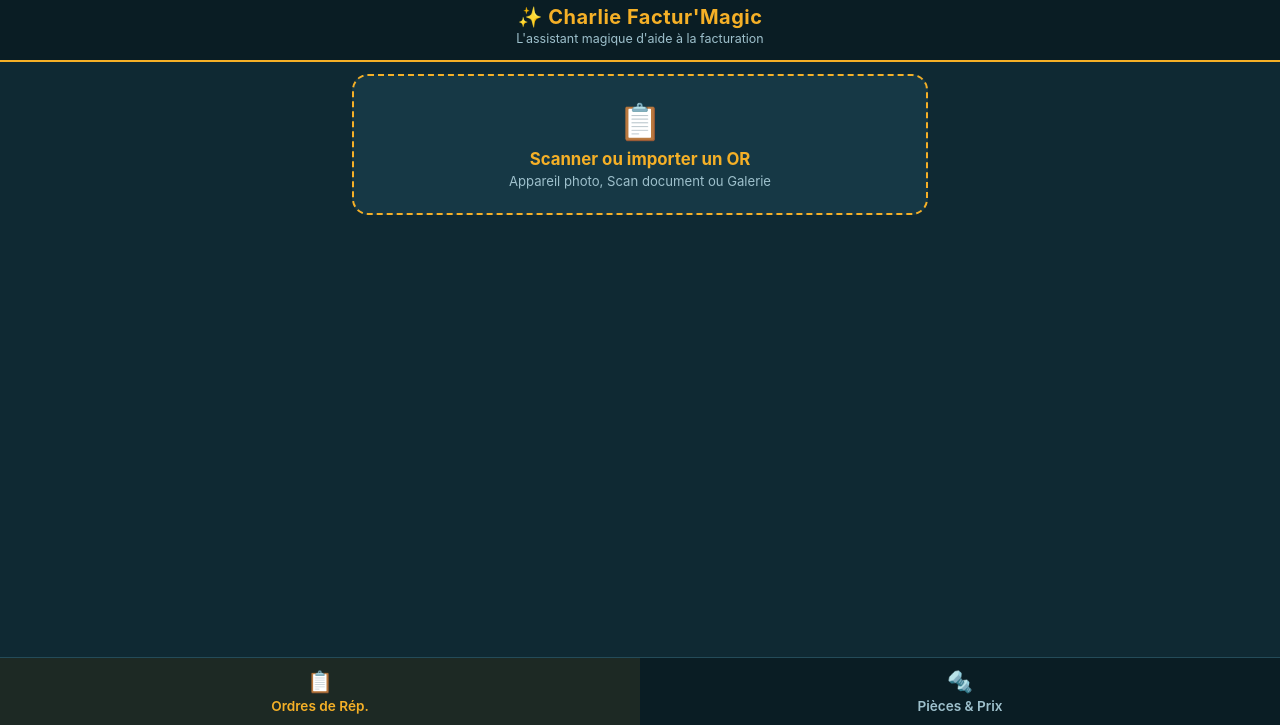
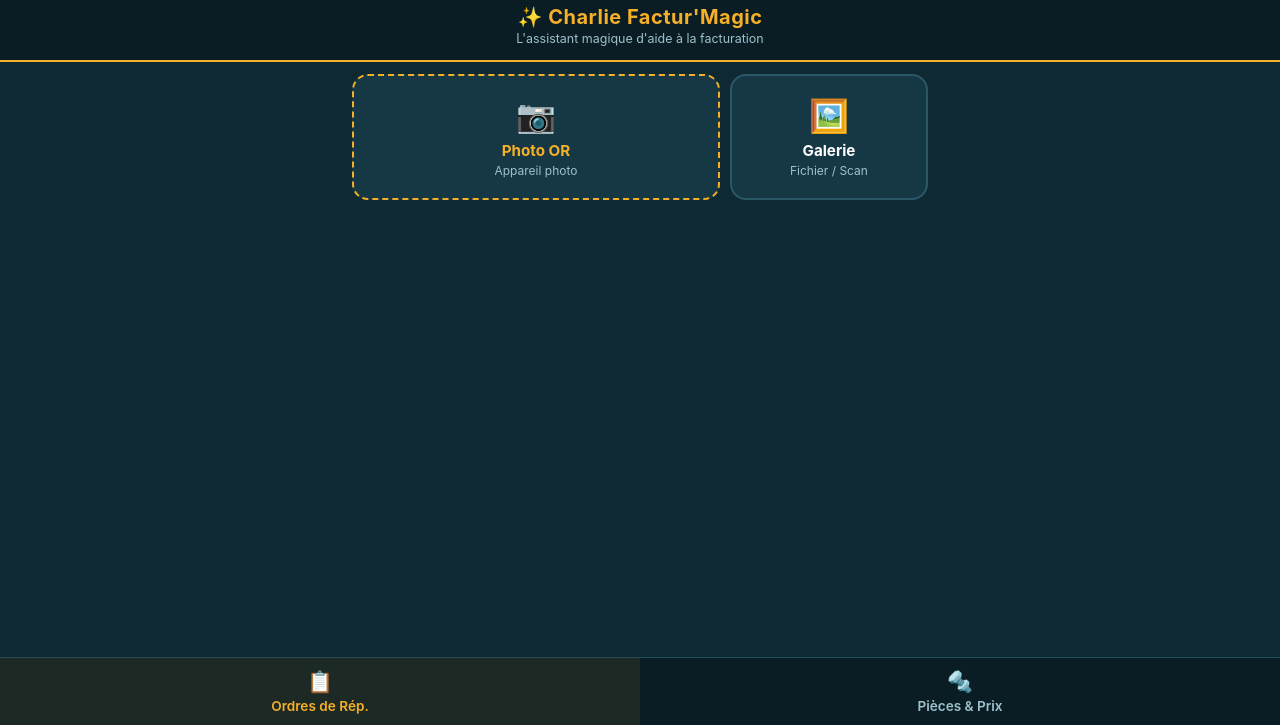
Before and after one commit to charlotteLFNT/Charlie-Factur-Magic, a plain HTML site: page index.html in a window 1280 px wide. Shown: the part 75-800 px from the top of the page. Drawn offline with Linux system fonts and the light colour scheme; no server answers.

Commit message:
index.html

```diff
--- a/index.html
+++ b/index.html
@@ -42,12 +42,15 @@
     .tab-content { display: none; }
     .tab-content.active { display: block; }
 
+    .scan-grid { display: grid; grid-template-columns: 1.3fr 0.7fr; gap: 10px; margin-bottom: 14px; }
     .scan-box {
       background: var(--card); border: 2px dashed var(--accent); border-radius: 16px;
-      padding: 24px 16px; text-align: center; cursor: pointer; margin-bottom: 14px;
+      padding: 20px 10px; text-align: center; cursor: pointer;
     }
-    .scan-box span { font-size: 2.2rem; display: block; margin-bottom: 6px; }
-    .scan-box strong { color: var(--accent); font-size: 1.05rem; }
+    .scan-box.alt { border-style: solid; border-color: #2b5869; }
+    .scan-box span { font-size: 2rem; display: block; margin-bottom: 6px; }
+    .scan-box strong { color: var(--accent); font-size: 0.95rem; display: block; }
+    .scan-box.alt strong { color: #fff; }
     input[type="file"] { display: none; }
 
     .card { background: var(--card); border-radius: 14px; padding: 14px; margin-bottom: 12px; }
@@ -104,13 +107,22 @@
 <div id="exportResult"></div>
 
 <div class="container">
+  <!-- ONGLET 1 : OR -->
   <div id="tab-or" class="tab-content active">
-    <div class="scan-box" onclick="document.getElementById('fileOR').click()">
-      <span>📋</span>
-      <strong>Scanner ou importer un OR</strong>
-      <div style="font-size:0.82rem; color:var(--muted); margin-top:4px;">Appareil photo, Scan document ou Galerie</div>
+    <div class="scan-grid">
+      <div class="scan-box" onclick="document.getElementById('camOR').click()">
+        <span>📷</span>
+        <strong>Photo OR</strong>
+        <div style="font-size:0.75rem; color:var(--muted); margin-top:3px;">Appareil photo</div>
+      </div>
+      <div class="scan-box alt" onclick="document.getElementById('galOR').click()">
+        <span>🖼️</span>
+        <strong>Galerie</strong>
+        <div style="font-size:0.75rem; color:var(--muted); margin-top:3px;">Fichier / Scan</div>
+      </div>
     </div>
-    <input type="file" id="fileOR" accept="image/*" onchange="handleORFile(this)">
+    <input type="file" id="camOR" accept="image/*" capture="environment" onchange="handleORFile(this)">
+    <input type="file" id="galOR" accept="image/*" onchange="handleORFile(this)">
 
     <div id="loaderOR" class="loader">🪄 Lecture et mise en forme de l'OR en cours...</div>
 
@@ -133,13 +145,22 @@
     </div>
   </div>
 
+  <!-- ONGLET 2 : PIECES -->
   <div id="tab-pieces" class="tab-content">
-    <div class="scan-box" onclick="document.getElementById('filePieces').click()">
-      <span>🔩</span>
-      <strong>Scanner un BL / Facture Pièces</strong>
-      <div style="font-size:0.82rem; color:var(--muted); margin-top:4px;">Appareil photo, Scan document ou Galerie</div>
+    <div class="scan-grid">
+      <div class="scan-box" onclick="document.getElementById('camPieces').click()">
+        <span>📷</span>
+        <strong>Photo BL / Facture</strong>
+        <div style="font-size:0.75rem; color:var(--muted); margin-top:3px;">Appareil photo</div>
+      </div>
+      <div class="scan-box alt" onclick="document.getElementById('galPieces').click()">
+        <span>🖼️</span>
+        <strong>Galerie</strong>
+        <div style="font-size:0.75rem; color:var(--muted); margin-top:3px;">Fichier / Scan</div>
+      </div>
     </div>
-    <input type="file" id="filePieces" accept="image/*" onchange="handlePiecesFile(this)">
+    <input type="file" id="camPieces" accept="image/*" capture="environment" onchange="handlePiecesFile(this)">
+    <input type="file" id="galPieces" accept="image/*" onchange="handlePiecesFile(this)">
 
     <div id="loaderPieces" class="loader">🔍 Extraction des références et prix en cours...</div>
 
@@ -198,7 +219,6 @@
     document.getElementById("nav-" + tab).classList.add("active");
   }
 
-  // Compression + éclaircissement et contraste automatiques pour documents sombres
   function compressImage(file, callback) {
     const reader = new FileReader();
     reader.onload = function(e) {
@@ -243,6 +263,7 @@
         alert("Erreur : " + err.message);
       } finally {
         document.getElementById("loaderOR").style.display = "none";
+        input.value = "";
       }
     });
   }
@@ -306,6 +327,7 @@
         alert("Erreur : " + err.message);
       } finally {
         document.getElementById("loaderPieces").style.display = "none";
+        input.value = "";
       }
     });
   }
```
